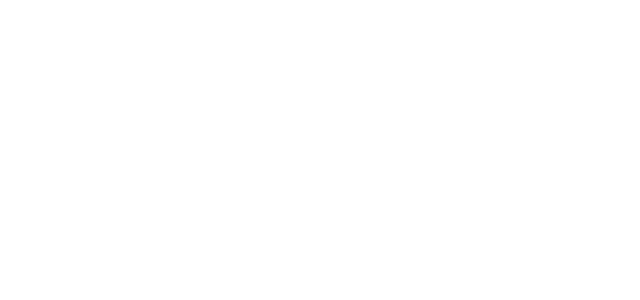
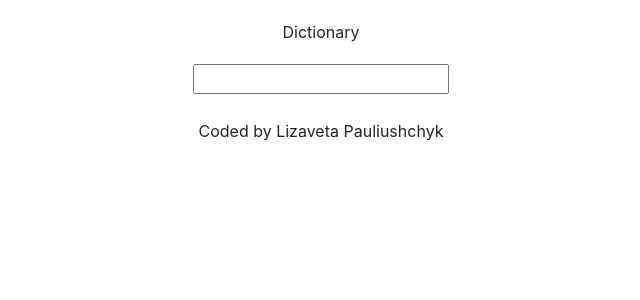
Before and after one commit to pvlizaveta/dictionary-project, a React (Create React App) app: page / in a window 1280 px wide. Shown: the top 300 px of the page, without its empty margins (319-959 px from the left). Built offline with nearby package versions, Linux system fonts and the light colour scheme.

Commit message:
Build search

```diff
--- a/src/App.css
+++ b/src/App.css
@@ -0,0 +1,7 @@
+.App-header {
+  text-align: center;
+  margin: 20px;
+}
+footer {
+  margin: 25px;
+}
--- a/src/App.js
+++ b/src/App.js
@@ -1,9 +1,13 @@
 import "./App.css";
-
+import Dictionary from "./Dictionary";
 function App() {
   return (
     <div className="App">
-      <header className="App-header"></header>
+      <header className="App-header">Dictionary</header>
+      <main>
+        <Dictionary />
+      </main>
+      <footer className="text-center">Coded by Lizaveta Pauliushchyk</footer>
     </div>
   );
 }
--- /dev/null
+++ b/src/Dictionary.css
@@ -0,0 +1,4 @@
+.Dictionary {
+  text-align: center;
+  margin: 10px;
+}
--- /dev/null
+++ b/src/Dictionary.js
@@ -0,0 +1,21 @@
+import React, { useState } from "react";
+import "./Dictionary.css";
+
+export default function Dictionary() {
+  let [keyword, setKeyword] = useState(" ");
+
+  function search(event) {
+    event.preventDefault();
+    alert(`Searching for ${keyword} definition`);
+  }
+  function handleKeywordChange(event) {
+    setKeyword(event.target.value);
+  }
+  return (
+    <div className="Dictionary">
+      <form onSubmit={search}>
+        <input type="search" onChange={handleKeywordChange} />
+      </form>
+    </div>
+  );
+}
```
